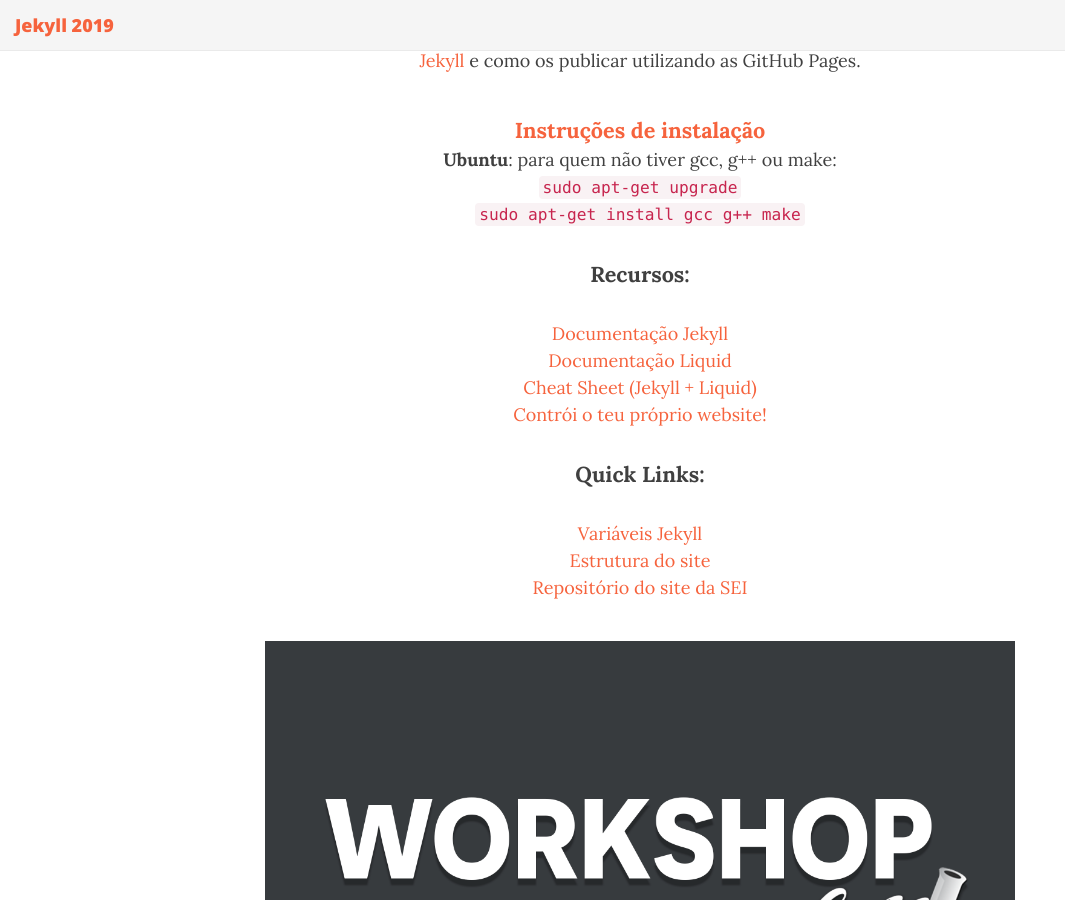
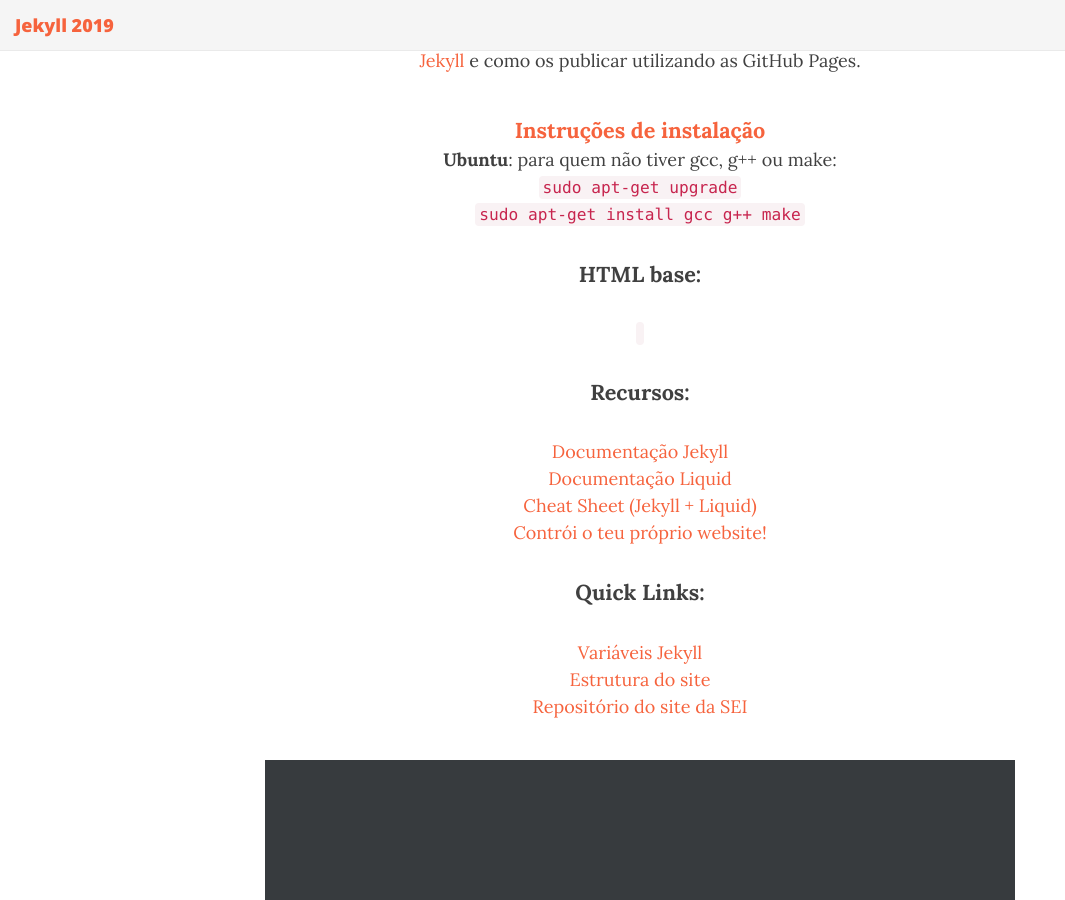
Before and after one commit to miguelbrandao/Jekyll2019, a Jekyll site: the page built from index.html, in a window 1280 px wide and 900 px high, scrolled down 400 px. Shown: the whole window, without its empty margins (0-1065 px from the left). Built offline with Jekyll 4.4.1, drawn with Linux system fonts in a browser that asks for light colours; nearby versions of some CDN libraries; the list of posts is cut into pages by our own code.

Commit message:
Update index.html

```diff
--- a/index.html
+++ b/index.html
@@ -26,6 +26,21 @@
             <code>sudo apt-get install gcc g++ make</code>
         </p>
         <p>
+            <big><b>HTML base:</b></big>
+        </p>
+        <code>
+        <!DOCTYPE html>
+<html lang="en" dir="ltr">
+  <head>
+    <meta charset="utf-8">
+    <title></title>
+  </head>
+  <body>
+
+  </body>
+</html>
+        </code>
+        <p>
             <big><b>Recursos:</b></big>
         </p>
         <p>
```
